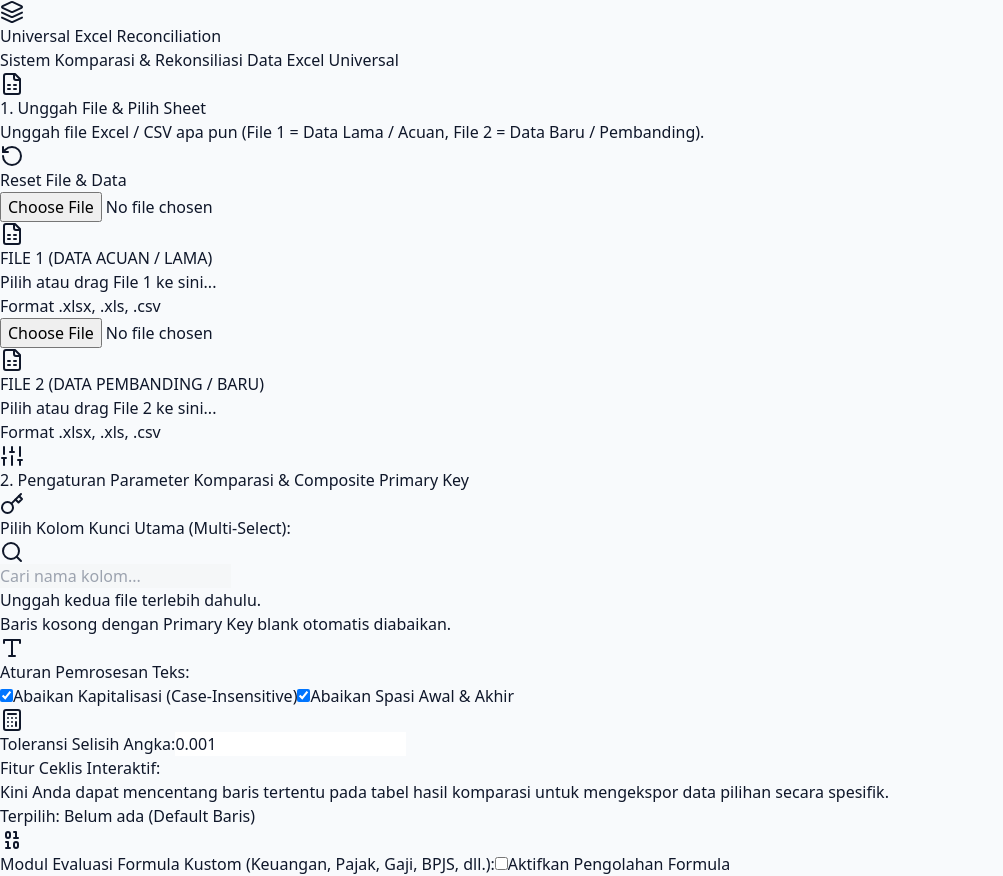
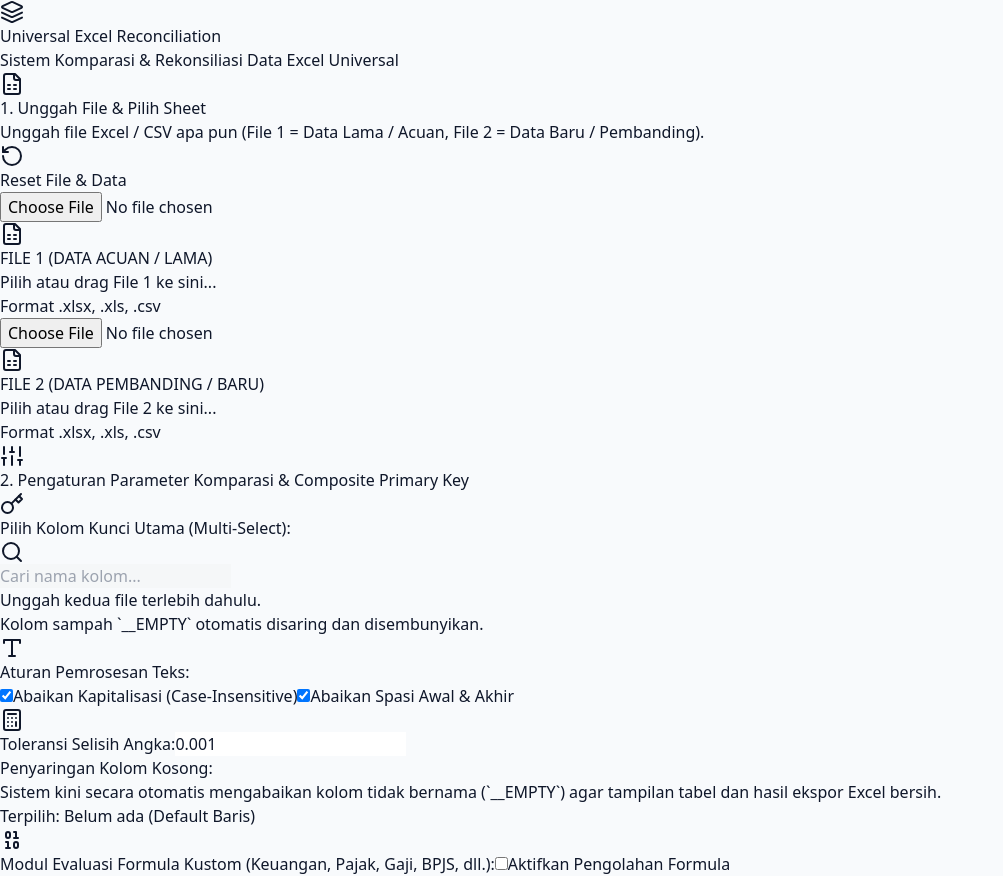
Before and after one commit to TaufiqMail01/Sistem-Komparasi, a React (Vite) app: page / in a window 1280 px wide. Shown: the whole page, without its empty margins (0-1003 px from the left). Built offline with nearby package versions, Linux system fonts and the light colour scheme; the HTML template or start-up script is replaced by a standard one.

Commit message:
update: agar bisa empty tidak muncul dalam tarikan

```diff
--- a/src/App.jsx
+++ b/src/App.jsx
@@ -28,8 +28,7 @@
   const [filter, setFilter] = useState('ALL');
   const [nameSearchFilter, setNameSearchFilter] = useState('');
   const [selectedRowDetail, setSelectedRowDetail] = useState(null);
-
-  const [selectedRowIds, setSelectedRowIds] = useState([]); // State untuk menyimpan ID baris yang dicentang
+  const [selectedRowIds, setSelectedRowIds] = useState([]);
 
   const readFileData = (file) => {
     return new Promise((resolve, reject) => {
@@ -92,13 +91,17 @@
     setSelectedRowIds([]);
   };
 
+  // Mengambil header sekaligus menyaring kolom sampah bawaan SheetJS seperti __EMPTY
   const commonHeaders = useMemo(() => {
     if (!file1 || !file2) return [];
     const data1 = file1.sheetsData[sheet1] || [];
     const data2 = file2.sheetsData[sheet2] || [];
     const h1 = data1.length > 0 ? Object.keys(data1[0]) : [];
     const h2 = data2.length > 0 ? Object.keys(data2[0]) : [];
-    return Array.from(new Set([...h1, ...h2]));
+    const merged = Array.from(new Set([...h1, ...h2]));
+
+    // Filter out __EMPTY columns
+    return merged.filter(col => !col.startsWith('__EMPTY'));
   }, [file1, file2, sheet1, sheet2]);
 
   const filteredPkHeaders = useMemo(() => {
@@ -218,10 +221,16 @@
 
     const enrichRow = (row) => {
       if (!row) return null;
-      const newRow = { ...row };
+      const newRow = {};
+      // Hanya ambil kolom yang valid (bukan __EMPTY)
+      Object.keys(row).forEach(k => {
+        if (!k.startsWith('__EMPTY')) {
+          newRow[k] = row[k];
+        }
+      });
       if (enableFormula && formulaExpr.trim()) {
-        const originalCols = Object.keys(row);
-        newRow["Hasil_Formula"] = evaluateFormula(row, formulaExpr, originalCols);
+        const originalCols = Object.keys(newRow);
+        newRow["Hasil_Formula"] = evaluateFormula(newRow, formulaExpr, originalCols);
       }
       return newRow;
     };
@@ -360,14 +369,12 @@
     return res;
   }, [comparisonResult, filter, nameSearchFilter]);
 
-  // Fungsi toggle ceklis per baris
   const toggleRowSelection = (id) => {
     setSelectedRowIds(prev =>
       prev.includes(id) ? prev.filter(item => item !== id) : [...prev, id]
     );
   };
 
-  // Fungsi pilih semua baris yang sedang tampil di layar
   const toggleSelectAll = () => {
     const allFilteredIds = filteredResults.map(r => r.id);
     const isAllSelected = allFilteredIds.every(id => selectedRowIds.includes(id));
@@ -380,7 +387,6 @@
     }
   };
 
-  // Fungsi Ekspor Excel (Jika ada yang dicentang, ekspor yang dicentang saja. Jika tidak ada, ekspor semua hasil filter)
   const exportToExcel = () => {
     if (!comparisonResult) return;
 
@@ -561,7 +567,7 @@
                   })
                 )}
               </div>
-              <p className="text-[11px] text-slate-400">Baris kosong dengan Primary Key blank otomatis diabaikan.</p>
+              <p className="text-[11px] text-slate-400">Kolom sampah `__EMPTY` otomatis disaring dan disembunyikan.</p>
             </div>
 
             <div className="space-y-4 md:col-span-1">
@@ -593,9 +599,9 @@
 
             <div className="space-y-1.5 md:col-span-1 bg-emerald-50/50 border border-emerald-200/60 p-4 rounded-xl flex flex-col justify-between">
               <div>
-                <span className="text-xs font-bold text-emerald-900 block mb-1">Fitur Ceklis Interaktif:</span>
+                <span className="text-xs font-bold text-emerald-900 block mb-1">Penyaringan Kolom Kosong:</span>
                 <p className="text-[11px] text-emerald-800 leading-relaxed">
-                  Kini Anda dapat mencentang baris tertentu pada tabel hasil komparasi untuk mengekspor data pilihan secara spesifik.
+                  Sistem kini secara otomatis mengabaikan kolom tidak bernama (`__EMPTY`) agar tampilan tabel dan hasil ekspor Excel bersih.
                 </p>
               </div>
               <div className="pt-2 text-[11px] font-semibold text-emerald-950 truncate">
```
